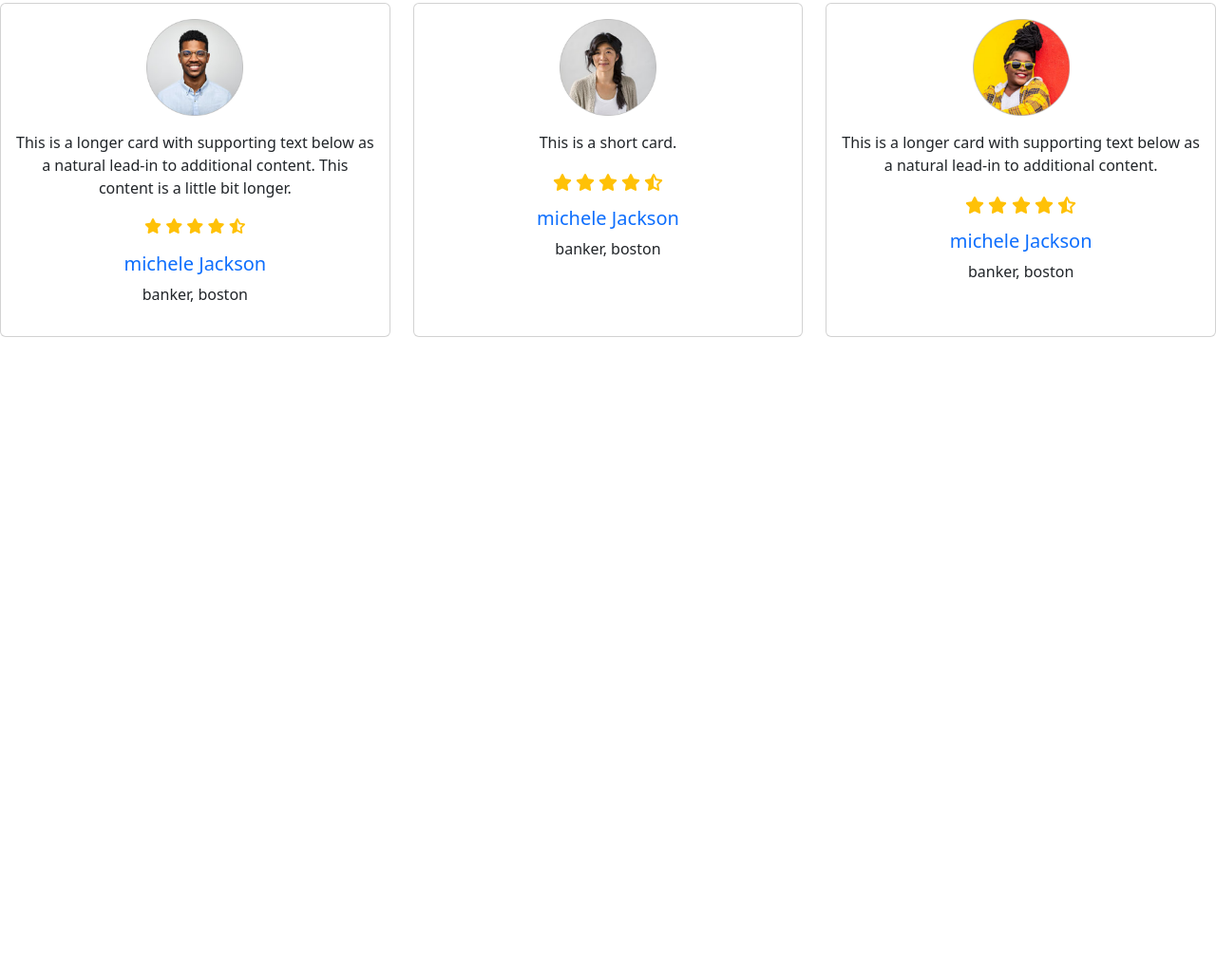
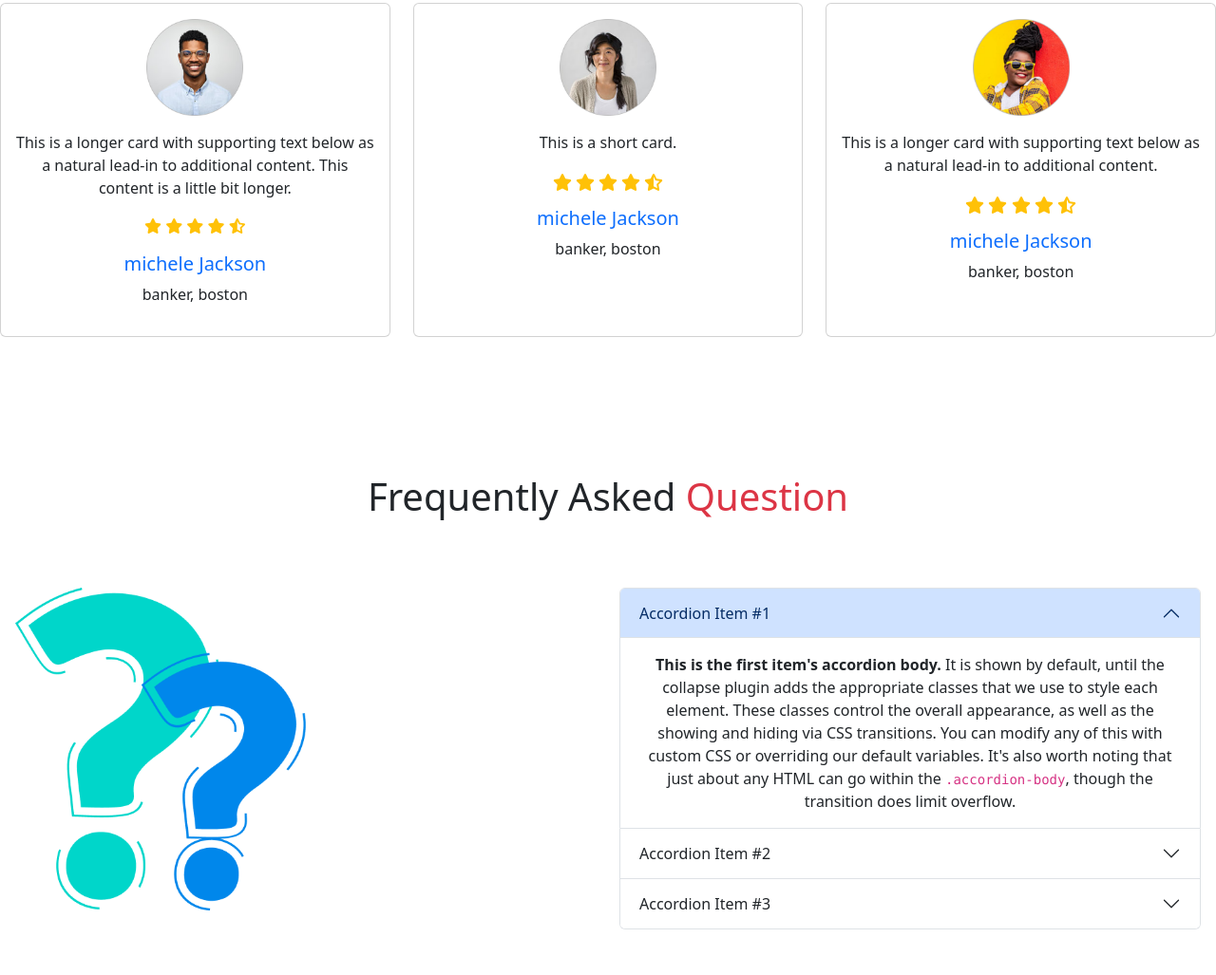
Before and after one commit to mdgausulislam/biker-zone-with-bootstrap, a plain HTML site: page index.html in a window 1280 px wide. Shown: the part 1962-2989 px from the top of the page at 95% size. Before the commit the page ends 2317 px from the top, so only its background shows below. Drawn offline with nearby package versions, Linux system fonts and the light colour scheme.

Commit message:
update section

```diff
--- a/index.html
+++ b/index.html
@@ -247,6 +247,56 @@
               </div>
         </section>
 
+        <!-- frequently question -->
+        <section class="py-5 mt-5 px-3 bg-secondry-subtle rounded">
+            <h1 class="my-5 text-center">Frequently Asked <span class="text-danger"> Question</span></h1>
+            <div class="row row-cols-1 row-cols-md-2 mt-5 g-4">
+                <div class="col">
+                    <img class="w-50" src="images/others/faq.png" alt="">
+                </div>
+                <div class="col text-center">
+                    <div class="accordion" id="accordionExample">
+                        <div class="accordion-item">
+                          <h2 class="accordion-header">
+                            <button class="accordion-button" type="button" data-bs-toggle="collapse" data-bs-target="#collapseOne" aria-expanded="true" aria-controls="collapseOne">
+                              Accordion Item #1
+                            </button>
+                          </h2>
+                          <div id="collapseOne" class="accordion-collapse collapse show" data-bs-parent="#accordionExample">
+                            <div class="accordion-body">
+                              <strong>This is the first item's accordion body.</strong> It is shown by default, until the collapse plugin adds the appropriate classes that we use to style each element. These classes control the overall appearance, as well as the showing and hiding via CSS transitions. You can modify any of this with custom CSS or overriding our default variables. It's also worth noting that just about any HTML can go within the <code>.accordion-body</code>, though the transition does limit overflow.
+                            </div>
+                          </div>
+                        </div>
+                        <div class="accordion-item">
+                          <h2 class="accordion-header">
+                            <button class="accordion-button collapsed" type="button" data-bs-toggle="collapse" data-bs-target="#collapseTwo" aria-expanded="false" aria-controls="collapseTwo">
+                              Accordion Item #2
+                            </button>
+                          </h2>
+                          <div id="collapseTwo" class="accordion-collapse collapse" data-bs-parent="#accordionExample">
+                            <div class="accordion-body">
+                              <strong>This is the second item's accordion body.</strong> It is hidden by default, until the collapse plugin adds the appropriate classes that we use to style each element. These classes control the overall appearance, as well as the showing and hiding via CSS transitions. You can modify any of this with custom CSS or overriding our default variables. It's also worth noting that just about any HTML can go within the <code>.accordion-body</code>, though the transition does limit overflow.
+                            </div>
+                          </div>
+                        </div>
+                        <div class="accordion-item">
+                          <h2 class="accordion-header">
+                            <button class="accordion-button collapsed" type="button" data-bs-toggle="collapse" data-bs-target="#collapseThree" aria-expanded="false" aria-controls="collapseThree">
+                              Accordion Item #3
+                            </button>
+                          </h2>
+                          <div id="collapseThree" class="accordion-collapse collapse" data-bs-parent="#accordionExample">
+                            <div class="accordion-body">
+                              <strong>This is the third item's accordion body.</strong> It is hidden by default, until the collapse plugin adds the appropriate classes that we use to style each element. These classes control the overall appearance, as well as the showing and hiding via CSS transitions. You can modify any of this with custom CSS or overriding our default variables. It's also worth noting that just about any HTML can go within the <code>.accordion-body</code>, though the transition does limit overflow.
+                            </div>
+                          </div>
+                        </div>
+                      </div>
+                </div>
+            </div>
+        </section>
+
     </main>
 
 
```
